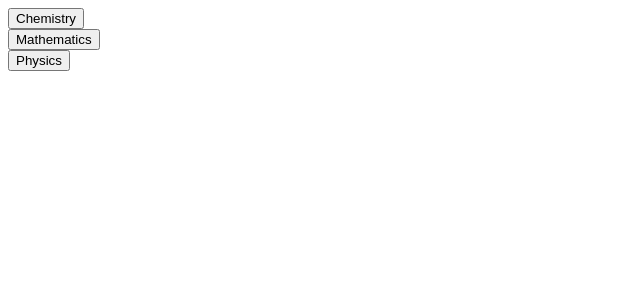
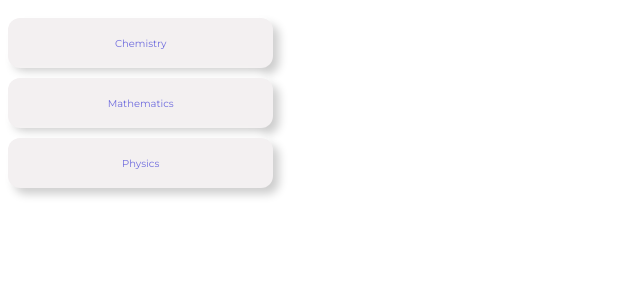
Before and after one commit to Zamanbek-hub/SchoolTesting, a Django app: page /testing_page in a window 1280 px wide. Shown: the top 300 px of the page, without its empty margins (0-640 px from the left). Run offline with Django 3.2, Linux system fonts and the light colour scheme; data comes from the database, SQL or seed files in the repository; both versions use the stored data as it was after the commit.

Commit message:
Updated /testing_page

```diff
--- a/school/models.py
+++ b/school/models.py
@@ -1,11 +1,13 @@
 from django.db import models
 from django.contrib.auth.models import User, AbstractUser
 from django.utils.timezone import now
+from datetime import timedelta
+# import timedelta
 
 
 class Grade(models.Model):
     grade = models.PositiveIntegerField()
-    duration = models.DurationField(blank=True, default=0)
+    duration = models.DurationField(blank=True, default=timedelta())
 
     def __str__(self):
         return str(self.grade)
@@ -29,6 +31,7 @@ class Variant(models.Model):
     def get_absolute_url(self):
         return reverse('pagination_p', kwargs={'variant_of_subject': self.id})
 
+
 class Teacher(models.Model):
     teacher = models.ForeignKey(User, on_delete=models.CASCADE)
 
@@ -45,7 +48,7 @@ class Student(models.Model):
     start = models.DateTimeField(default=now)
 
     def __str__(self):
-        return self.user.first_name
+        return self.user.first_name + " " + str(self.id)
 
 
 class Question(models.Model):
@@ -72,3 +75,9 @@ class Testing(models.Model):
 
     def __str__(self):
         return str(self.id)
+
+
+class AnswerCheck(models.Model):
+    page = models.PositiveIntegerField()
+    id_answer = models.PositiveIntegerField()
+    answer = models.BooleanField(default=False)
--- a/school/static/css/testing.css
+++ b/school/static/css/testing.css
@@ -1,21 +1,105 @@
-.slide{
-  position: absolute;
-  left: 0px;
-  top: 0px;
+@import url("https://fonts.googleapis.com/css?family=Montserrat&display=swap");
+
+li {
+  display: inline-block;
+  list-style: none;
+
+
+}
+
+.unfilled {
+  color: black;
+  text-align: center;
+  display: block;
+  background-color: #ffffff;
+  border-radius: 4px;
+  border: 1px solid #BDBDBD;
+  text-decoration: none;
+  cursor: pointer;
+  width: 20px;
+  height: 20px;
+  margin-top: 5px;
+}
+
+.filled {
+  color: black;
+  text-align: center;
+  display: block;
+  background-color: #A9AAA8;
+  border-radius: 4px;
+  border: 1px solid #BDBDBD;
+  text-decoration: none;
+  cursor: pointer;
+  width: 20px;
+  height: 20px;
+  margin-top: 5px;
+}
+
+.subjects {
+  float: left;
+  width: 30%;
+  height: 200px;
+}
+
+.subject_form {
+  margin-top: 10px;
+}
+
+.subject_button {
+  position: relative;
+  background: #f3f0f1;
+  /* margin-bottom: 5px; */
+  border-radius: 12px;
+  border: 0px solid #ffffff;
+  width: 70%;
+  height: 50px;
+  text-align: center;
+  cursor: pointer;
+  transition: all 0.1s ease-in-out;
+  text-align: center;
+  font-family: "Montserrat", sans-serif;
+  font-weight: semibold;
+  font-size: 10px;
+
+}
+
+/* .subject_button span {
+  line-height: 100px;
   width: 100%;
-  z-index: 1;
-  opacity: 0;
-  transition: opacity 0.5s;
+  font-family: "Montserrat", sans-serif;
+  font-size: 12px;
+  font-weight: semibold;
+} */
+
+.subject_button {
+  box-shadow: -6px -6px 10px rgba(255, 255, 255, 0.8), 6px 6px 10px rgba(0, 0, 0, 0.2);
+  color: #6f6cde;
 }
-.active-slide{
-  opacity: 1;
-  z-index: 2;
+
+.subject_button:hover {
+  opacity: 0.3;
+  box-shadow: -6px -6px 10px rgba(255, 255, 255, 0.8), 6px 6px 10px rgba(0, 0, 0, 0.2);
+  border-radius: 12px;
 }
-.quiz-container{
-  position: relative;
+
+.posts {
+  float: right;
+  width: 70%;
+}
+
+.links {
+  width: 30%;
+  float: left;
+}
+
+.answer_question {
+  width: 100%;
+  height: 150px;
+  border-radius: 5px;
+}
+
+.question_photo {
+  width: 100%;
   height: 200px;
-  margin-top: 40px;
+  border-radius: 5px;
 }
-body{
-  background-color: ;
-}
--- a/school/templates/school/ajax.html
+++ b/school/templates/school/ajax.html
@@ -2,21 +2,24 @@
 <html lang="en">
 
 <head>
+  {% load static %}
   <meta charset="UTF-8">
   <meta name="viewport" content="width=device-width, initial-scale=1.0">
   <meta http-equiv="X-UA-Compatible" content="ie=edge">
   <title>Document</title>
+  <link rel="stylesheet" href="{% static 'css/testing.css' %}">
 
 </head>
 
 <body>
+
   <div class="subjects">
     {% for subject in subjects %}
-    <form method='POST' action="{% url 'testing_page' %}">
+    <form method='POST' class="subject_form" action="{% url 'testing_page' %}">
       {% csrf_token %}
 
-      <button class="btn btn-lg btn-primary btn-block" name="selected_subject" type="submit"
-        value="{{subject.id}}">{{subject.subject}}</button>
+      <button class="subject_button" name="selected_subject" type="submit"
+        value="{{subject.id}}"><span>{{subject.subject}}</span></button>
       <!-- <input type="subject" name="selected_subject"  id="" value="{{subject.subject}}"> -->
     </form>
     {% endfor %}
@@ -24,12 +27,12 @@
 
   <a class="closeBtn" href="{{variant_of_subject.get_absolute_url}}" id="{{variant_of_subject.id}}"></a>
 
-  <div id="posts">
+  <div id="posts" class="posts">
 
     {% for question in first_page %}
-    <h1>{{question.id}}</h1>
-    <img src="{{question.question.url}}" alt="Star" width="200" height="200">
-    <textarea name="name" id='{{question.id}}' rows="8" cols="80"></textarea>
+    <!-- <h1>{{question.id}}</h1> -->
+    <img src="{{question.question.url}}" class="question_photo" alt="Star">
+    <textarea name="name" id='{{question.id}}' class="answer_question" rows="8" cols="80"></textarea>
     {% endfor %}
 
 
@@ -37,30 +40,26 @@
 
   </div>
 
-  {% for i in page_range %}
+  <div class="links">
+    {% for item in filled_answers %}
+    {% if item.answer %}
+    <li><a href="{{item.page}}" id={{item.id_answer}} class="filled">{{item.page}}</a></li>
+    {% else %}
+    <li><a href="{{item.page}}" id={{item.id_answer}} class="unfilled">{{item.page}}</a></li>
+    {% endif %}
+    {% endfor %}
+  </div>
+
+  </br>
+
+  <!-- {% for i in page_range %}
   <a href="{{i}}">{{i}}</a>
-  {% endfor %}
+  {% endfor %} -->
 
   <script src="https://code.jquery.com/jquery-3.4.1.min.js"
     integrity="sha256-CSXorXvZcTkaix6Yvo6HppcZGetbYMGWSFlBw8HfCJo=" crossorigin="anonymous"></script>
 
-  <!-- <script>
-    function myFunction(){
-      var answers = new Map();
-      answers.set("page_n",3);
 
-      var textareaList = document.getElementsByTagName("textarea");
-        for(var i = 0; i < textareaList.length; i++){
-            var ans = textareaList[i].id;
-            // console.log(textareaList[i].id.substring(textareaList[i].id.indexOf('-') + 1, textareaList[i].id.indexOf('+')) + ' -' + textareaList[i].value);
-
-            answers.set(ans.substring(ans.indexOf('-') + 1, ans.indexOf('+')), textareaList[i].value)
-            //DO SOMETHING
-        }
-        console.log(answers)
-        // console.log(typeof textareaList)
-    };
-  </script> -->
 
   <script>
     $('a').click(function (event) {
@@ -70,22 +69,21 @@
       var answers = [];
       var index = 0;
       var question;
-      // var answers2 = [];
-      // var indexes = new Map();
-      // var indexesimg = new Map();
-      // var lastQuestion = 0;
-      // var n = 3;
-      // answers.set("page_n",3);
+      var filled_answer = -1;
+
+
 
       var textareaList = document.getElementsByTagName("textarea");
       for (var i = 0; i < textareaList.length; i++) {
         var index = textareaList[i].id;
         console.log("index=" + index)
-        // console.log(textareaList[i].id.substring(textareaList[i].id.indexOf('-') + 1, textareaList[i].id.indexOf('+')) + ' -' + textareaList[i].value);
-        // console.log(ans.substring(ans.indexOf('-') + 1, ans.indexOf('+')))
-        // answers2.push(ans.substring(ans.indexOf('-') + 1, ans.indexOf('+')));
+
         answers.push(index);
         answers.push(textareaList[i].value);
+
+        if (textareaList[i].value != "") {
+          filled_answer = index;
+        }
         //DO SOMETHING
       }
       console.log(answers)
@@ -108,7 +106,6 @@
           $.each(resp, function (i, val) {
             response = val
             console.log("id = " + response.id)
-            // console.log(val.question.url + "dasd");
             //apending posts
 
             // $('#posts').append(
@@ -130,15 +127,23 @@
               //loop
               $('#posts').html('')
               console.log('val = ' + resp)
+
+              // document.getElementsByClassName(String(page_n)).style.backgroundColor = "blue";
+
+              if (filled_answer != -1) {
+                console.log(typeof filled_answer.toString());
+                document.getElementById(String(filled_answer)).className = "filled";
+              }
+
               $.each(resp2, function (i, val) {
 
                 console.log("yes =")
                 $('#posts').append(
-                  '<h1>' + val.question + '</h1>' + '\n' +
+                  // '<h1>' + val.question + '</h1>' + '\n' +
                   '<img src=' + response.question +
-                  ' alt="Star" width="200" height="200">' + '\n' +
+                  ' alt="Star" class="question_photo" >' +
                   '<textarea name="name" id="' + val.question +
-                  '" rows="8" cols="80">' + val.answer + '</textarea>'
+                  '" class = "answer_question" rows="8" cols="80">' + val.answer + '</textarea>'
                 )
 
               });
--- a/school/views.py
+++ b/school/views.py
@@ -57,7 +57,6 @@ def pagination_pro(request, student, grade,  variant_of_subject):
     page_range = paginatorr.page_range
 
     #
-
     if request.method == 'POST':
         # return HttpResponse('hellow')
         page_n = request.POST.get('page_n', None)  # getting number of page
@@ -95,13 +94,26 @@ def pagination_pro(request, student, grade,  variant_of_subject):
 
         return JsonResponse(serializer.data, safe=False)
 
+    page_range_to_list = list(page_range)
+
+    filled_answers = []
+    for i in page_range_to_list:
+        if Answer.objects.filter(question=questions[i - 1]).filter(student=student).exists():
+            check = AnswerCheck(
+                page=i, id_answer=questions[i-1].id, answer=True)
+        else:
+            check = AnswerCheck(
+                page=i, id_answer=questions[i-1].id)
+        filled_answers.append(check)
     subjects = Subject.objects.filter(grade=Grade.objects.get(grade=grade))
+    # print(filled_answers)
 
     context = {
         'paginatorr': paginatorr,
         'first_page': first_page,
         'page_range': page_range,
         'subjects': subjects,
+        'filled_answers': filled_answers,
     }
 
     return render(request, 'school/ajax.html', context)
@@ -141,21 +153,23 @@ def testing_page(request):
         return HttpResponseRedirect(reverse_lazy('pagination_p', kwargs={'student': 1, 'grade': 6, 'variant_of_subject': variant}))
 
     for subject in subjects:
-        testing = Testing.objects.filter(student=1, subject=subject)
-        testing.delete()
+        if Testing.objects.filter(student=1).filter(subject=subject):
+            pass
+        else:
+            # testing = Testing.objects.filter(student=1).filter(subject = subject)
+            # testing.delete()
+            variants = Variant.objects.filter(subject=subject)
+            random_variant = random.choice(variants)
+            # print(random_variant)
+            testing = Testing(student=Student.objects.get(
+                id=1), subject=Subject.objects.get(id=subject.id), variant=random_variant)
 
-        variants = Variant.objects.filter(subject=subject)
-        random_variant = random.choice(variants)
-        # print(random_variant)
-        testing = Testing(student=Student.objects.get(
-            id=1), subject=Subject.objects.get(id=subject.id), variant=random_variant)
-
-        testing.save()
+            testing.save()
     return render(request, 'school/ajax.html', {'subjects': subjects})
 
 
 def create_test(request):
-    for z in range(5, 11):
+    for z in range(1, 7):
         for i in range(0, 20):
             # true_answer = str(i)
             image_path = 'questions/zvezda_chernyj_fon_svet_118237_4016x2881_1.jpg'
```
Also changed, not shown: Schoolsite/settings.py (+16 -16 lines), school/templates/school/moderator.html (+29 -12 lines), db.sqlite3 (added), school/migrations/0001_initial.py.
